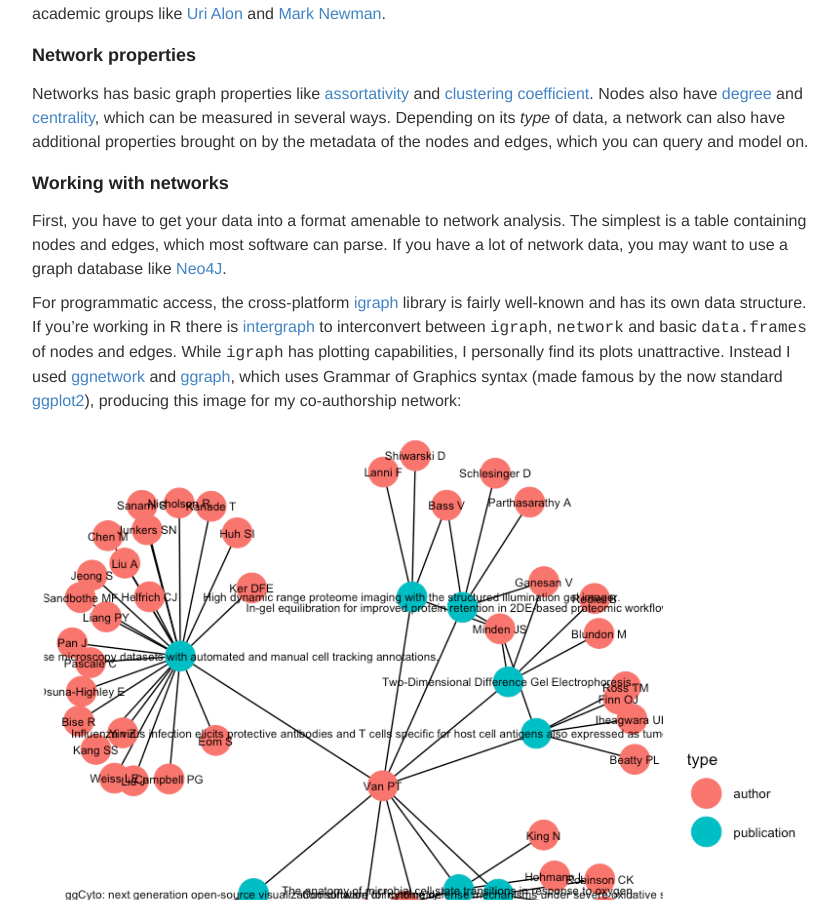
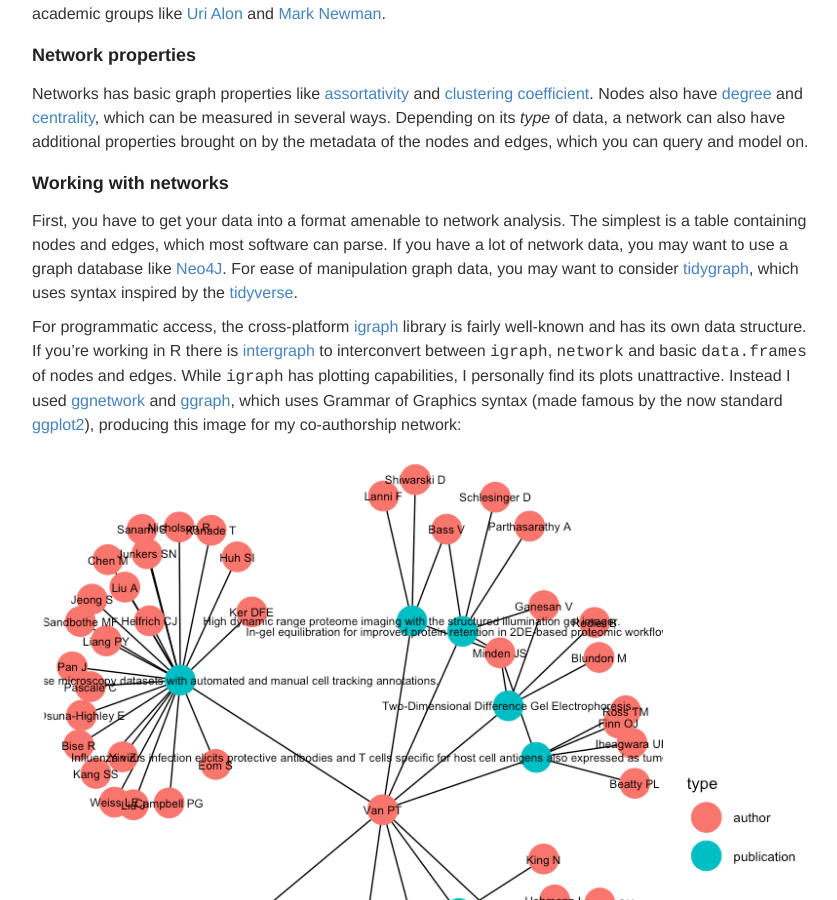
Before and after one commit to ptvan/ptvan.github.io, a Jekyll site: the page built from _posts/2019-10-17-analyzing-networks.md, in a window 1280 px wide and 900 px high, scrolled down 408 px. Shown: the whole window, without its empty margins (218-1055 px from the left). Built offline with Jekyll 4.4.1, drawn with Linux system fonts in a browser that asks for light colours.

Commit message:
added tidygraph link

```diff
--- a/_posts/2019-10-17-analyzing-networks.md
+++ b/_posts/2019-10-17-analyzing-networks.md
@@ -15,7 +15,7 @@ Networks has basic graph properties like [assortativity](https://en.wikipedia.or
 
 ### Working with networks
 
-First, you have to get your data into a format amenable to network analysis. The simplest is a table containing nodes and edges, which most software can parse. If you have a lot of network data, you may want to use a graph database like [Neo4J](https://neo4j.com/).
+First, you have to get your data into a format amenable to network analysis. The simplest is a table containing nodes and edges, which most software can parse. If you have a lot of network data, you may want to use a graph database like [Neo4J](https://neo4j.com/). For ease of manipulation graph data, you may want to consider [tidygraph](https://github.com/thomasp85/tidygraph), which uses syntax inspired by the [tidyverse](https://www.tidyverse.org/).
 
 For programmatic access, the cross-platform [igraph](https://igraph.org/r/) library is fairly well-known and has its own data structure. If you're working in R there is [intergraph](https://cran.r-project.org/web/packages/intergraph/) to interconvert between `igraph`, `network` and basic `data.frames` of nodes and edges. While `igraph` has plotting capabilities, I personally find its plots unattractive. Instead I used [ggnetwork](https://briatte.github.io/ggnetwork/) and [ggraph](https://github.com/thomasp85/ggraph), which uses Grammar of Graphics syntax (made famous by the now standard [ggplot2](https://ggplot2.tidyverse.org/)), producing this image for my co-authorship network:
 ![coauthor-network](/images/coauthor-network.png "coauthor-network.png")
```
